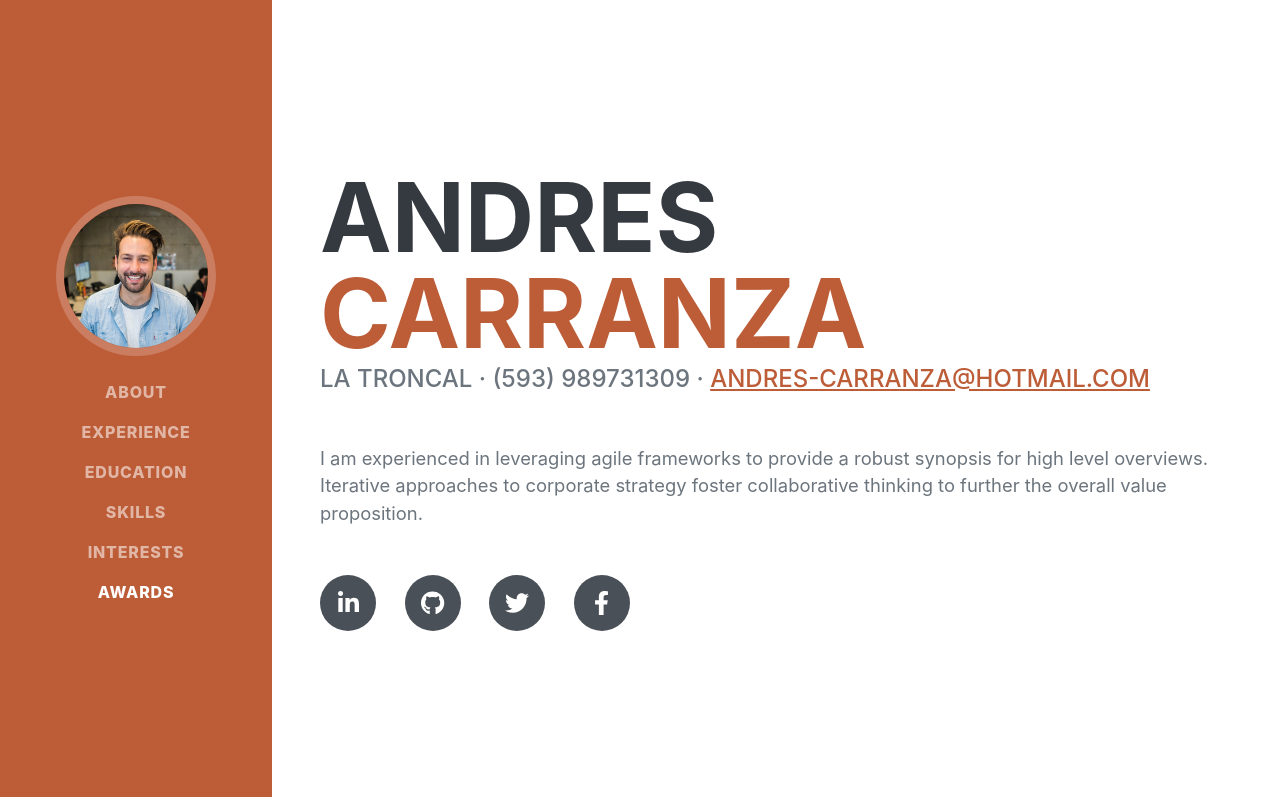
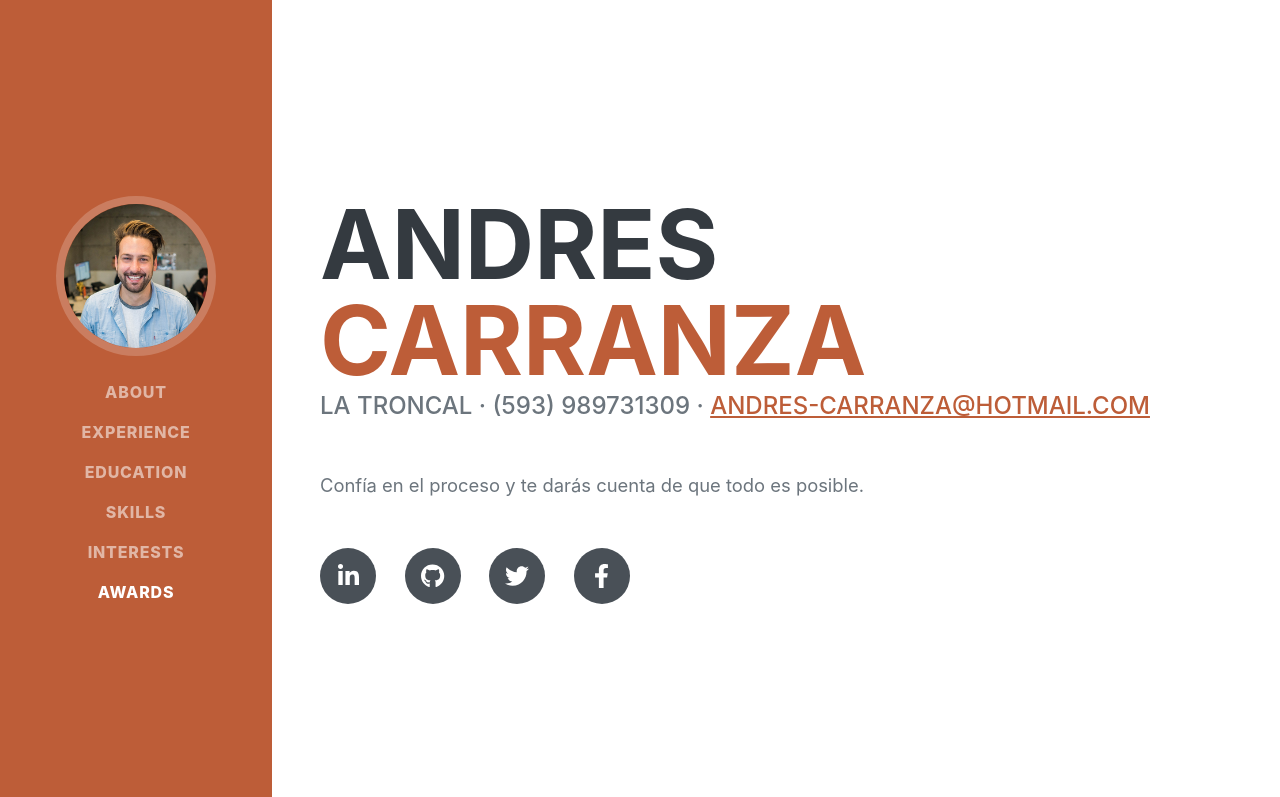
Before and after one commit to andres-1993/-myweb.github.io, a plain HTML site: page index.html in a window 1280 px wide. Shown: the top 797 px of the page. Drawn offline with nearby package versions, Linux system fonts and the light colour scheme; a web font is replaced by a local one.

Commit message:
cambie parrafo

```diff
--- a/index.html
+++ b/index.html
@@ -98,10 +98,8 @@
             <a href="mailto:name@email.com">andres-carranza@hotmail.com</a>
           </div>
           <p class="lead mb-5">
-            I am experienced in leveraging agile frameworks to provide a robust
-            synopsis for high level overviews. Iterative approaches to corporate
-            strategy foster collaborative thinking to further the overall value
-            proposition.
+            Confía en el proceso y te darás cuenta de que todo es posible.
+
           </p>
           <div class="social-icons">
             <a class="social-icon" href="#!"
```
